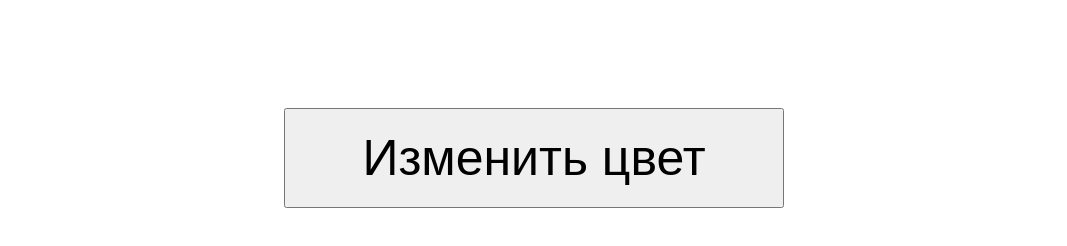
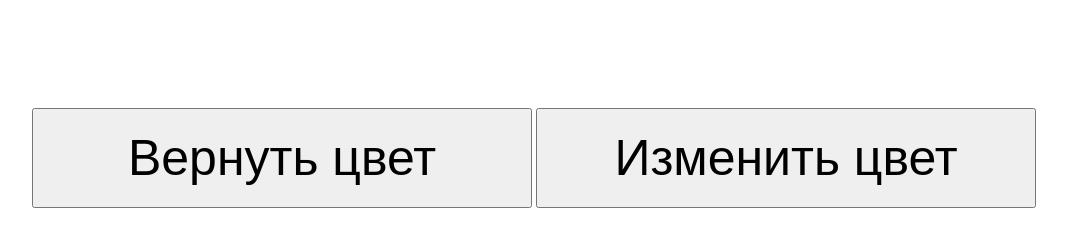
Before and after one commit to GotesDr/Color, a plain HTML site: page index.html in a window 1280 px wide. Shown: the whole page, without its empty margins (106-1173 px from the left). Drawn offline with Linux system fonts and the light colour scheme.

Commit message:
Add files via upload

```diff
--- a/app.js
+++ b/app.js
@@ -5,6 +5,10 @@ function changeColor() {
 
     document.body.style.background = `rgb(${r}, ${g}, ${b})`;
 }
+function returnColor() {
+    document.body.style.background = `rgb(255, 255, 255)`;
+
+}
 
 function randomNumber(min, max) {
     return Math.floor((Math.random() * (max - min)) + min);
--- a/index.html
+++ b/index.html
@@ -8,8 +8,10 @@
     <title>Рандомный Цвет</title>
 </head>
 <body>
+
     <div>
-       <button onclick="changeColor()">Изменить цвет</button>
+        <button onclick="returnColor()">Вернуть цвет</button>
+        <button onclick="changeColor()">Изменить цвет</button>
     </div>
     <script src="app.js"></script>
 </body>
```
